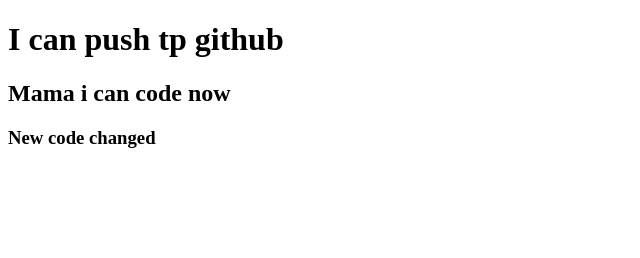
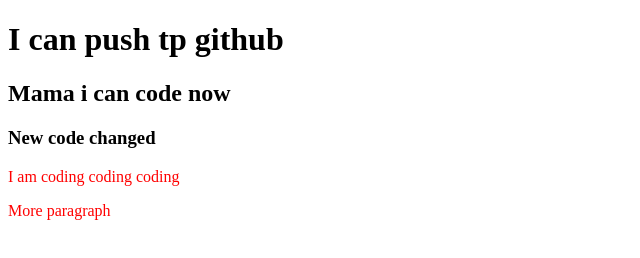
Before and after one commit to Niloy-Hasan/my-third-repo, a plain HTML site: page index.html in a window 1280 px wide. Shown: the whole page, without its empty margins (0-640 px from the left). Drawn offline with Linux system fonts and the light colour scheme.

Commit message:
style added

```diff
--- a/index.html
+++ b/index.html
@@ -5,10 +5,13 @@
     <meta http-equiv="X-UA-Compatible" content="IE=edge">
     <meta name="viewport" content="width=device-width, initial-scale=1.0">
     <title>My third git repo</title>
+    <link rel="stylesheet" href="style.css">
 </head>
 <body>
     <h1>I can push tp github</h1>
     <h2>Mama i can code now</h2>
     <h3>New code changed</h3>
+    <p>I am coding coding coding </p>
+    <p>More paragraph </p>
 
 </body>
--- /dev/null
+++ b/style.css
@@ -0,0 +1,3 @@
+p{
+color: red;
+}
```
